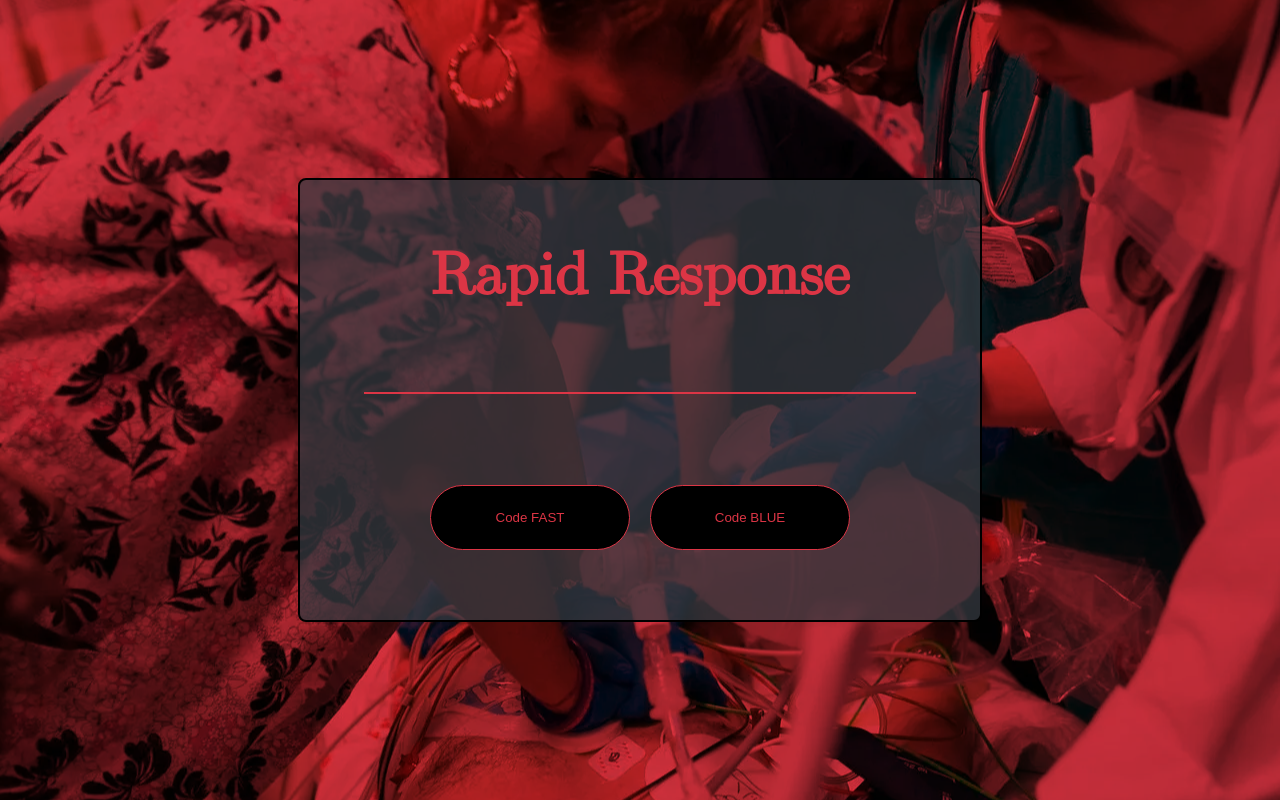
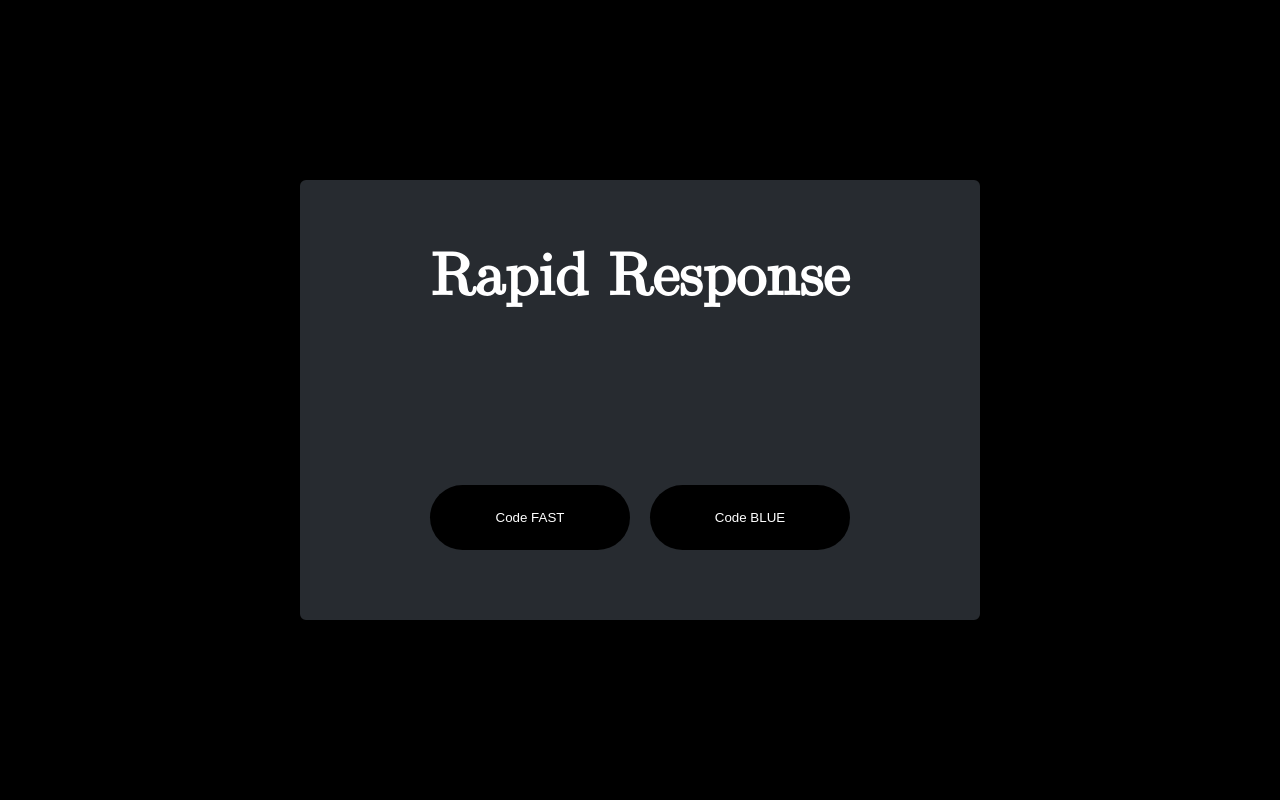
Before and after one commit to pyRN/rapid-resp, a React (Create React App) app: page / in a window 1280 px wide. Built offline with nearby package versions, Linux system fonts and the light colour scheme.

Commit message:
Added global color variable and renamed with same naming conventions

```diff
--- a/src/index.css
+++ b/src/index.css
@@ -1,8 +1,11 @@
 :root {
-  --red: #dc3545;
-  --blue: #0145ac;
-  --dark-gray: #343a40;
-  --light-gray: #c0b2b2;
+  --primary-blue: rgba(1, 69, 172, 1);
+  --primary-gray: rgba(52, 58, 64, 0.75);
+  --sub-tertiary-red: rgba(249,134,145,1);
+  --sub-secondary-red: rgba(242, 91,105,1);
+  --primary-red: rgba(220, 53, 69,1);
+  --secondary-red: rgba(187, 22, 38,1);
+  --tertiary-red: rgba(149,  4, 18,1);
 }
 
 html,
```
